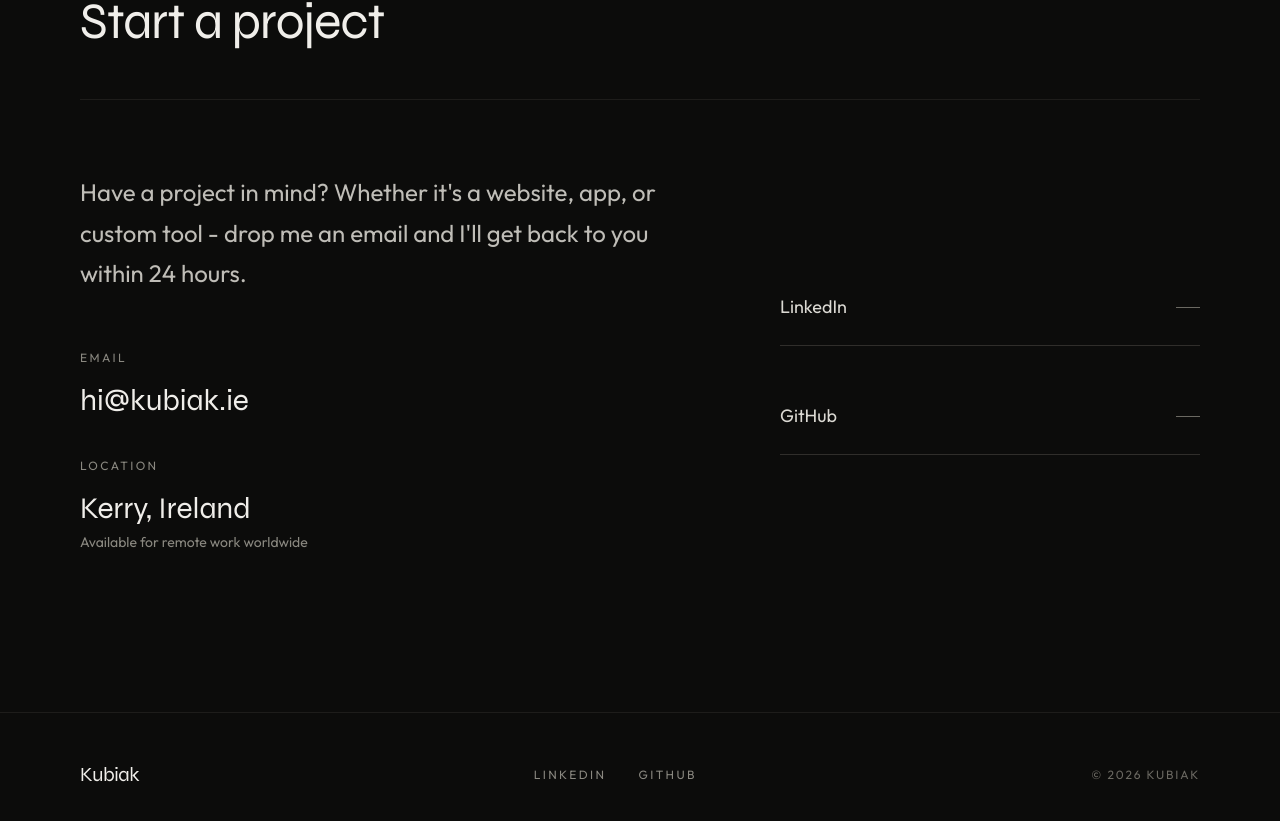
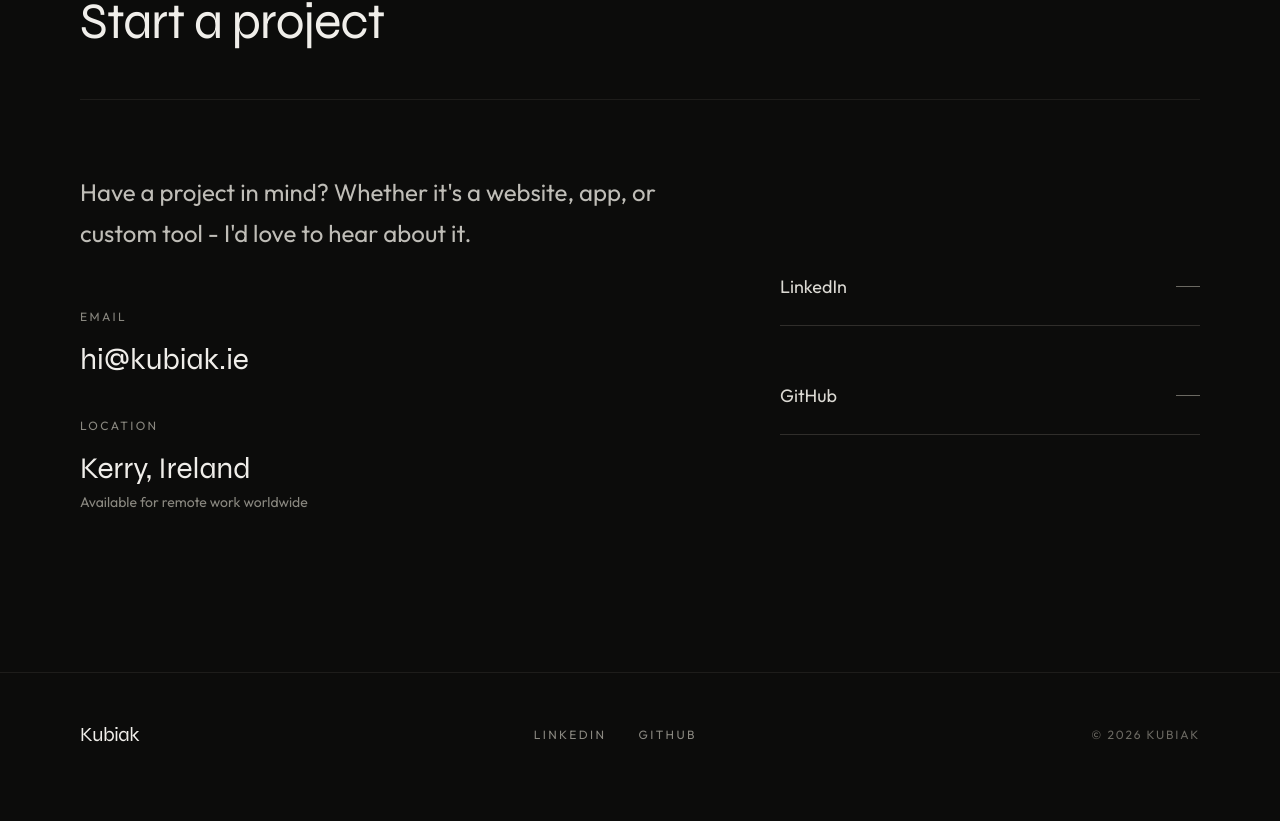
Before and after one commit to michalkubiak98/kubiak.ie, a React (Vite) app: page / in a window 1280 px wide. Shown: the part 5901-6722 px from the top of the page. After the commit the page ends 6698 px from the top, so only its background shows below. Built offline with nearby package versions, Linux system fonts and the light colour scheme.

Commit message:
Remove 24 hour response time promise from contact section

```diff
--- a/src/components/Contact.tsx
+++ b/src/components/Contact.tsx
@@ -31,7 +31,7 @@ export function Contact() {
           >
             <p className="text-xl sm:text-2xl text-warm-200 leading-[1.7] mb-14">
               Have a project in mind? Whether it's a website, app, or custom
-              tool - drop me an email and I'll get back to you within 24 hours.
+              tool - I'd love to hear about it.
             </p>
 
             <div className="space-y-10">
```
